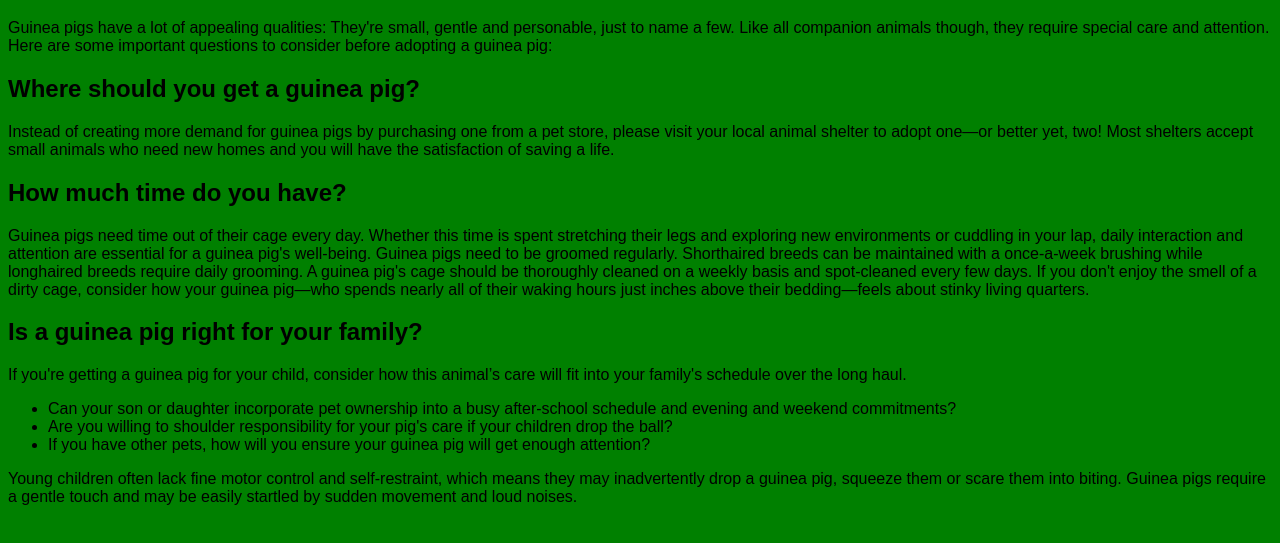
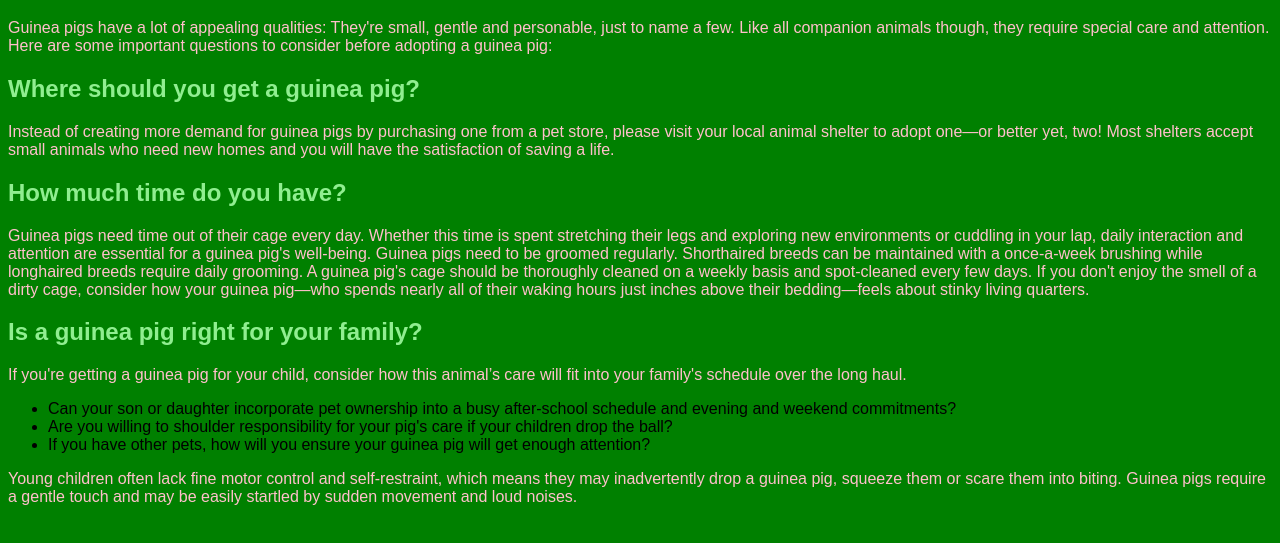
Before and after one commit to EMM01244/EMM01244.github.io, a plain HTML site: page A1.html in a window 1280 px wide. Shown: the part 61-604 px from the top of the page. Drawn offline with Linux system fonts and the light colour scheme; a script that the page names is missing.

Commit message:
update css

```diff
--- a/style.css
+++ b/style.css
@@ -5,3 +5,9 @@ body {
 h1 {
   color: white;
 }
+h2 {
+  color: lightgreen;
+}
+p {
+  color: pink;
+}
```
